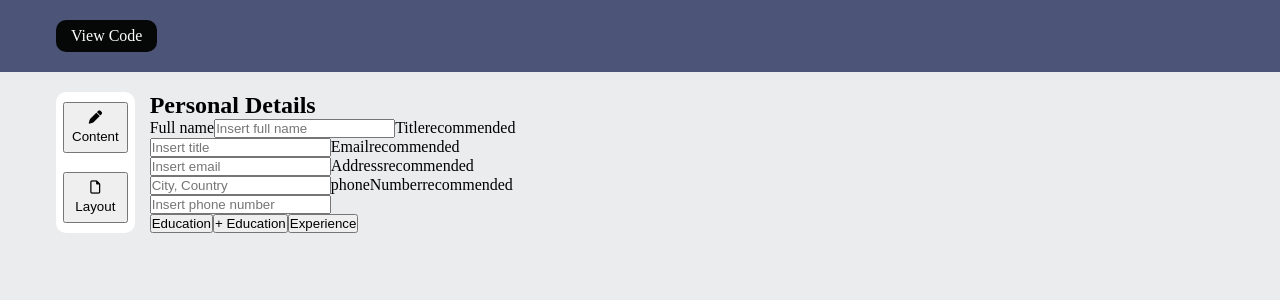
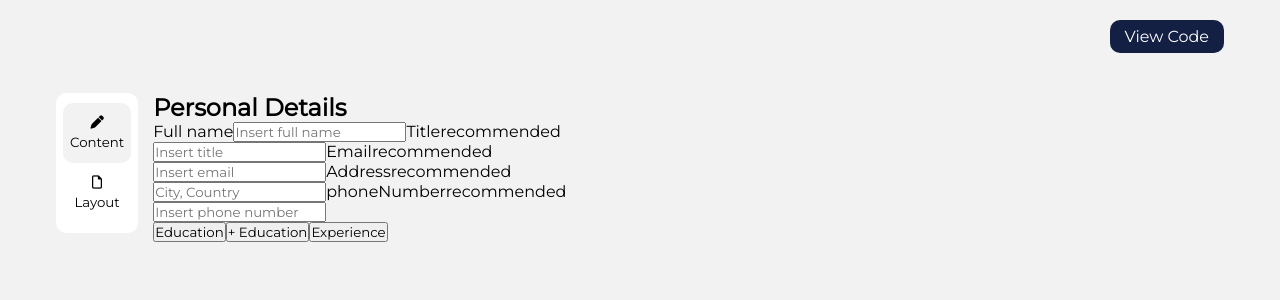
Before and after one commit to Alme08/curriculum-vitae-application, a React (Vite) app: page / in a window 1280 px wide. Shown: the top 300 px of the page. Built offline with nearby package versions, Linux system fonts and the light colour scheme.

Commit message:
update styles

```diff
--- a/src/styles/styles.css
+++ b/src/styles/styles.css
@@ -1,12 +1,15 @@
+@import url('https://fonts.googleapis.com/css2?family=Montserrat&display=swap'); /* font-family: 'Montserrat', sans-serif; */
+
 *{
     margin: 0;
     padding: 0;
+    font-family: 'Montserrat', sans-serif;
 }
 
 #root{
     width: 100%;
     height: 100vh;
-    background-color: rgb(234, 236, 237);
+    background-color: #f2f2f2;
 }
 
 .container{
@@ -17,14 +20,14 @@
 }
 
 .navbar-container{
-    background-color: rgb(76, 84, 119);
+    background-color: #f2f2f2 ;
     padding: 20px 0;
 }
 
 .navbar{
     display: flex;
-    justify-content: space-between;
-    color: #ffffff;
+    justify-content: flex-end;
+    color: #f2f2f2;
 }
 
 .navbar ul{
@@ -33,11 +36,14 @@
 }
 
 .navbar li{
+    display: flex;
+    justify-content: center;
+}
+.navbar a{
+    border-radius: 10px;
+    background-color: #132043;
     border-radius: 10px;
     padding: 7px 15px;
-    background-color: rgb(6, 7, 7);
-}
-.navbar a{
     text-decoration: none;
     color: #ffffff;
 }
@@ -57,6 +63,7 @@
 }
 
 main > .edit > .sidebar{
+    height: min-content;
     background-color: #ffffff;
     display: flex;
     flex-direction: column;
@@ -65,10 +72,19 @@
     border-radius: 10px;
 }
 main > .edit > .sidebar > button{
+    background-color: #ffffff;
     display: flex;
     flex-direction: column;
     gap: 5px;
     padding: 7px;
     width: 100%;
+    height: 60px;
     align-items: center;
+    justify-content: center;
+    border-radius: 10px;
+    cursor: pointer;
+    border-style: none;
 }
+main > .edit > .sidebar > .selected{
+    background-color: #f2f2f2;
+}
```
